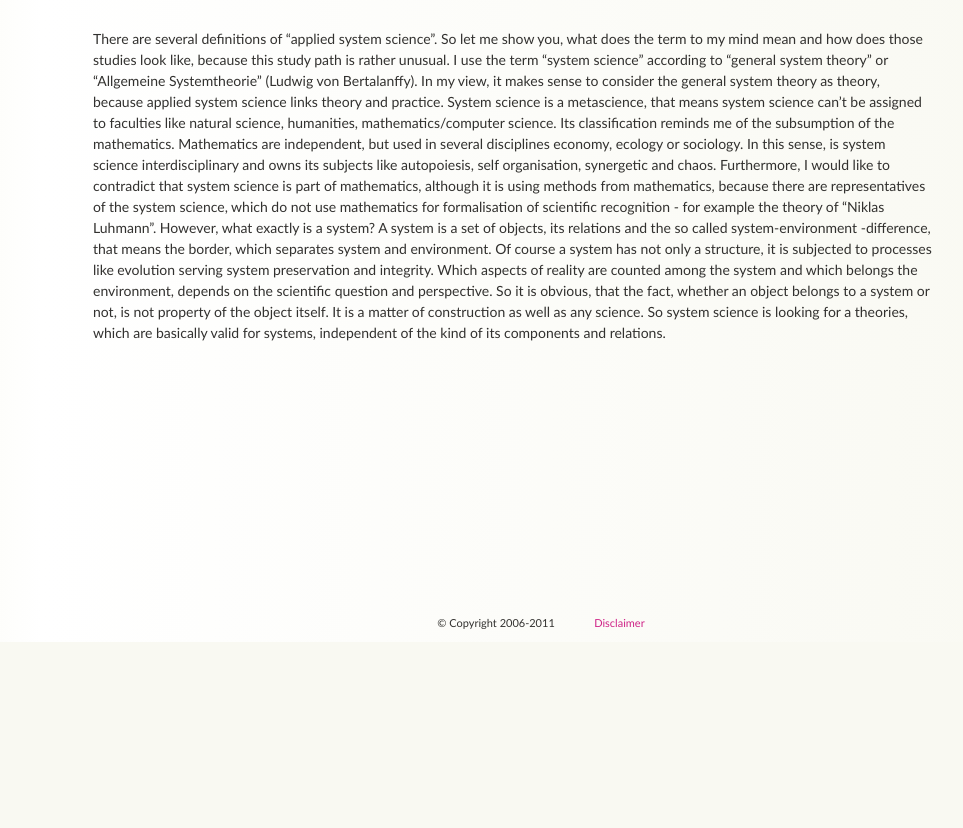
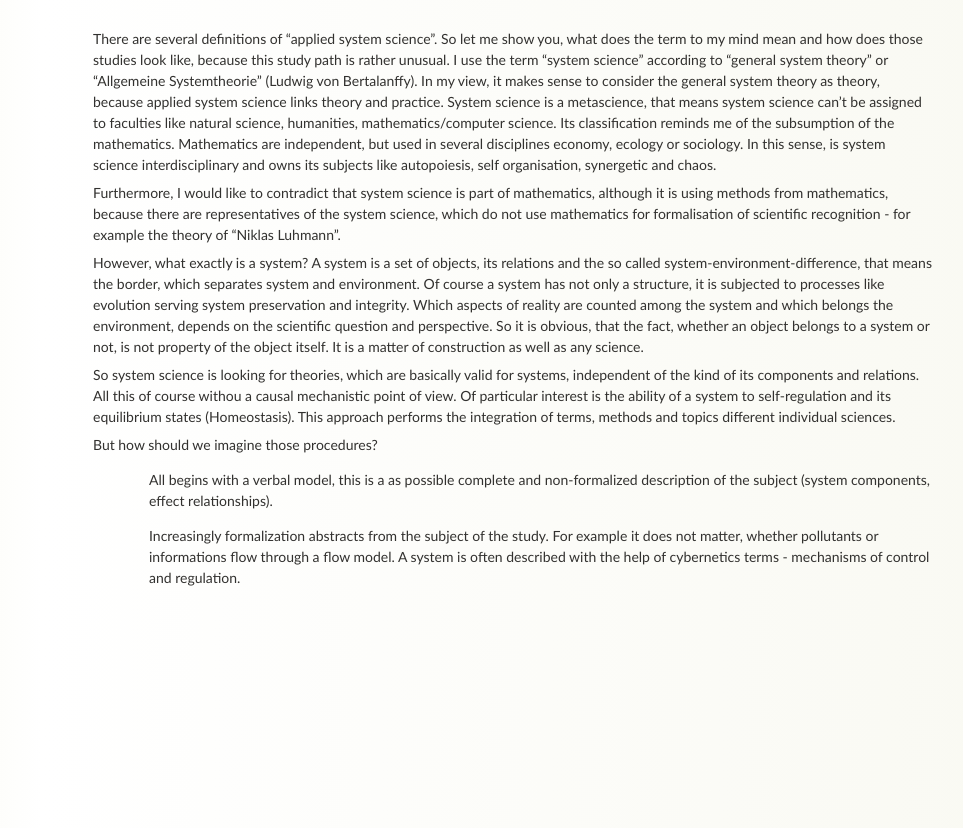
Before and after one commit to alexanderluedeke/apage4u, a PHP site: page /science/systemScience.php in a window 1280 px wide. Shown: the part 266-1094 px from the top of the page, without its empty margins (99-1062 px from the left). Before the commit the page ends 908 px from the top, so only its background shows below. Run offline with PHP 8.4, Linux system fonts and the light colour scheme.

Commit message:
Some small changes on about, contact, footer and system science.

```diff
--- a/about/index.php
+++ b/about/index.php
@@ -31,6 +31,8 @@
 
 				<p>But that is not all, I am concerned with <a href="../music/">digital audio production</a> – especially working with ableton live.</p>
 
+				<p>In case that is not enough for you, please check out my <a href="http://www.linkedin.com/in/alexanderluedeke" target="_linkedin">LinkedIn profil</a> or just <a href="../contact.php">send me a message</a>.</p>
+
 			</article>
 			<?php include($_SERVER['DOCUMENT_ROOT'] . '/incl/footer.php'); ?>
 		</div>
--- a/contact.php
+++ b/contact.php
@@ -140,12 +140,12 @@ $header = 'From: Contactform on e ' . '<e>' . "\r\n" .
 							'Content-type: text/plain; charset=utf-8' . "\r\n";
 				mail($to, $subject, $message, $header, "-f ulrikee@gmail.com");
 ?>
-		<p>Thank you.</p>
+		<p>Thank you very much for your message. I will answer you as fast as possible.</p>
 		<?php
 	}
 	else {
 ?>
-		<p>To contact me please fill out the form below.</p>
+		<p>In order to contact me, please fill out the form below.</p>
 		<form action="<?php print($_SERVER['PHP_SELF'])?>" method="post" id="contact">
 			<p>Required fields are marked with an asterisk (*)</p>
 			<fieldset>
--- a/incl/footer.php
+++ b/incl/footer.php
@@ -5,5 +5,5 @@
 				<a href="/impressum.php">Disclaimer</a>
 				<script type="text/javascript" src="http://query.yahooapis.com/v1/public/yql?q=select%20title%2C%20link%2C%20description%20from%20rss%20where%20url%3D%22http%3A%2F%2Fhearandknow.wordpress.com%2Ffeed%2F%22%20limit%203&amp;format=json&amp;diagnostics=true&amp;callback=hak"></script>
 				<script type="text/javascript" src="http://query.yahooapis.com/v1/public/yql?q=select%20title%2C%20link%20from%20rss%20where%20url%3D%22https%3A%2F%2Ftwitter.com%2Fstatuses%2Fuser_timeline%2F140541482.rss%22%20limit%207&amp;format=json&amp;diagnostics=true&amp;callback=twitter"></script>
-				<script type="text/javascript" src="http://query.yahooapis.com/v1/public/yql?q=select%20title%2C%20link%2C%20description%20from%20rss%20where%20url%3D%22http%3A%2F%2Ffeeds.feedburner.com%2Fapage4u%2Ffavorites%22%20limit%203&amp;format=json&amp;diagnostics=true&amp;callback=del"></script>
+				<script type="text/javascript" src="http://query.yahooapis.com/v1/public/yql?q=select%20title%2C%20link%2C%20description%20from%20rss%20where%20url%3D%22http%3A%2F%2Ffeeds.feedburner.com%2Fapage4u%2Ffavorites%22%20limit%202&amp;format=json&amp;diagnostics=true&amp;callback=del"></script>
 			</footer>
--- a/science/systemScience.php
+++ b/science/systemScience.php
@@ -25,18 +25,21 @@
 				</header>
 
 				<p>There are several definitions of “applied system science”. So let me show you, what does the term to my mind mean and how does those studies look like, because this study path is rather unusual.
-				I use the term “system science” according to “general system theory” or “Allgemeine Systemtheorie” (Ludwig von Bertalanffy). In my view, it makes sense to consider the general system theory as theory, because applied system science links theory and practice. System science is a metascience, that means system science can’t be assigned to faculties like natural science, humanities, mathematics/computer science. Its classification reminds me of the subsumption of the mathematics. Mathematics are independent, but used in several disciplines economy, ecology or sociology. In this sense, is system science interdisciplinary and owns  its subjects like autopoiesis, self organisation, synergetic and chaos.
-				Furthermore, I would like to contradict that system science is part of mathematics, although it is using methods from mathematics, because there are representatives of the system science, which do not use mathematics for formalisation of scientific recognition - for example the theory of “Niklas Luhmann”.
-				However, what exactly is a system? A system is a set of objects, its relations and the so called system-environment -difference, that means the border, which separates system and environment. Of course a system has not only a structure, it is subjected to processes like evolution serving system preservation and integrity. Which aspects of reality are counted among the system and which belongs the environment, depends on the scientific question and perspective. So it is obvious, that the fact, whether an object belongs to a system or not, is not property of the object itself. It is a matter of construction as well as any science.
-				So system science is looking for a theories, which are basically valid for systems, independent of the kind of its components and relations.</p>
+				I use the term “system science” according to “general system theory” or “Allgemeine Systemtheorie” (Ludwig von Bertalanffy). In my view, it makes sense to consider the general system theory as theory, because applied system science links theory and practice. System science is a metascience, that means system science can’t be assigned to faculties like natural science, humanities, mathematics/computer science. Its classification reminds me of the subsumption of the mathematics. Mathematics are independent, but used in several disciplines economy, ecology or sociology. In this sense, is system science interdisciplinary and owns its subjects like autopoiesis, self organisation, synergetic and chaos.</p>
+				<p>Furthermore, I would like to contradict that system science is part of mathematics, although it is using methods from mathematics, because there are representatives of the system science, which do not use mathematics for formalisation of scientific recognition - for example the theory of “Niklas Luhmann”.</p>
+				<p>However, what exactly is a system? A system is a set of objects, its relations and the so called system-environment-difference, that means the border, which separates system and environment. Of course a system has not only a structure, it is subjected to processes like evolution serving system preservation and integrity. Which aspects of reality are counted among the system and which belongs the environment, depends on the scientific question and perspective. So it is obvious, that the fact, whether an object belongs to a system or not, is not property of the object itself. It is a matter of construction as well as any science.</p>
+				<p>So system science is looking for theories, which are basically valid for systems, independent of the kind of its components and relations. All this of course withou a causal mechanistic point of view. Of particular interest is the ability of a system to self-regulation and its equilibrium states (Homeostasis). This approach performs the integration of terms, methods and topics different individual sciences.</p>
+				<p>But how should we imagine those procedures?</p>
+				<ul>
+				    <li>
+				      All begins with a verbal model, this is a as possible complete and non-formalized description of the subject (system components, effect relationships).
+				    </li>
+				    <li>
+				    Increasingly formalization abstracts from the subject of the study. For example it does not matter, whether pollutants or informations flow through a flow model. A system is often described with the help of cybernetics terms - mechanisms of control and regulation.
+				    </li>
+			    </ul>
 
 				<!--
-
-				.., wobei die Überwindung einer kausal- mechanistischen Betrachtungsweise, z.B. einfacher Ursache-Wirkung-Beziehungen, angestrebt wird. Mit besonderem Interesse an der Fähigkeit eines Systems zur Selbstregulation und der Identifizierung seiner Gleichgewichtszustände (Homöostase). Sie leistet dabei oft die Integration von Begriffen, Methoden und Inhalten unterschiedlicher Einzelwissenschaften.
-
-				     Wie muß man sich nun die typische Vorgehensweise eines Systemwissenschaftlers vorstellen?
-				         o Er beginnt mit einem Wortmodell, d.h. mit einer möglichst vollständigen und nicht irgendwie formalisierten Beschreibung des Gegenstandes (Systemkomponenten, Wirkungsbeziehungen).
-				         o Zunehmend wird durch Formalisierung von dem Untersuchungsgegenstand abstrahiert, indem ein Flußmodell erstellt wird. (Z.B. ist es irrelevant, ob Schadstoffe oder Informationen fließen.) Oft wird das System auf den Begriffsapperat der Kybernetik abgebildet, also nach Mechanismen der Steuerung und Regulation untersucht.
 				         o Abhängig vom Gegenstand der Untersuchung scheiden sich nun die Wege:
 				           Eher naturwissenschaftliche Zusammenhänge können soweit kondensiert werden, daß Systeme von sogennanten Differenzialgleichenung entstehen. Andere System lassen sich allerdings nicht so stark vereinfachen.
 				         o Abgeschlossen wir eine Untersuchung oft mit einer Simulation, die allerdings nur bei Systemen möglich ist, die mathematisch beschrieben werden können. Spätenstens hier kommt die Informatik ins Spiel. Die Simalutan hat zwei Funktionen. Einerseits läßt sich an ihr die Güte der Modellierung überprüfen, denn zeigt die Simulation ein anderes Systemverhalten als erwarten, muß von einer falschen Modellierung ausgegangen werden. Andererseits unterstützt die Simulation die Erstellung von Prognosen. Oft herrscht allerdings ein hoher Grad an Unsicherheit, weil die Zahl der zu berücksichtigenden Variablen zu groß oder das System chaotisch ist.
```
